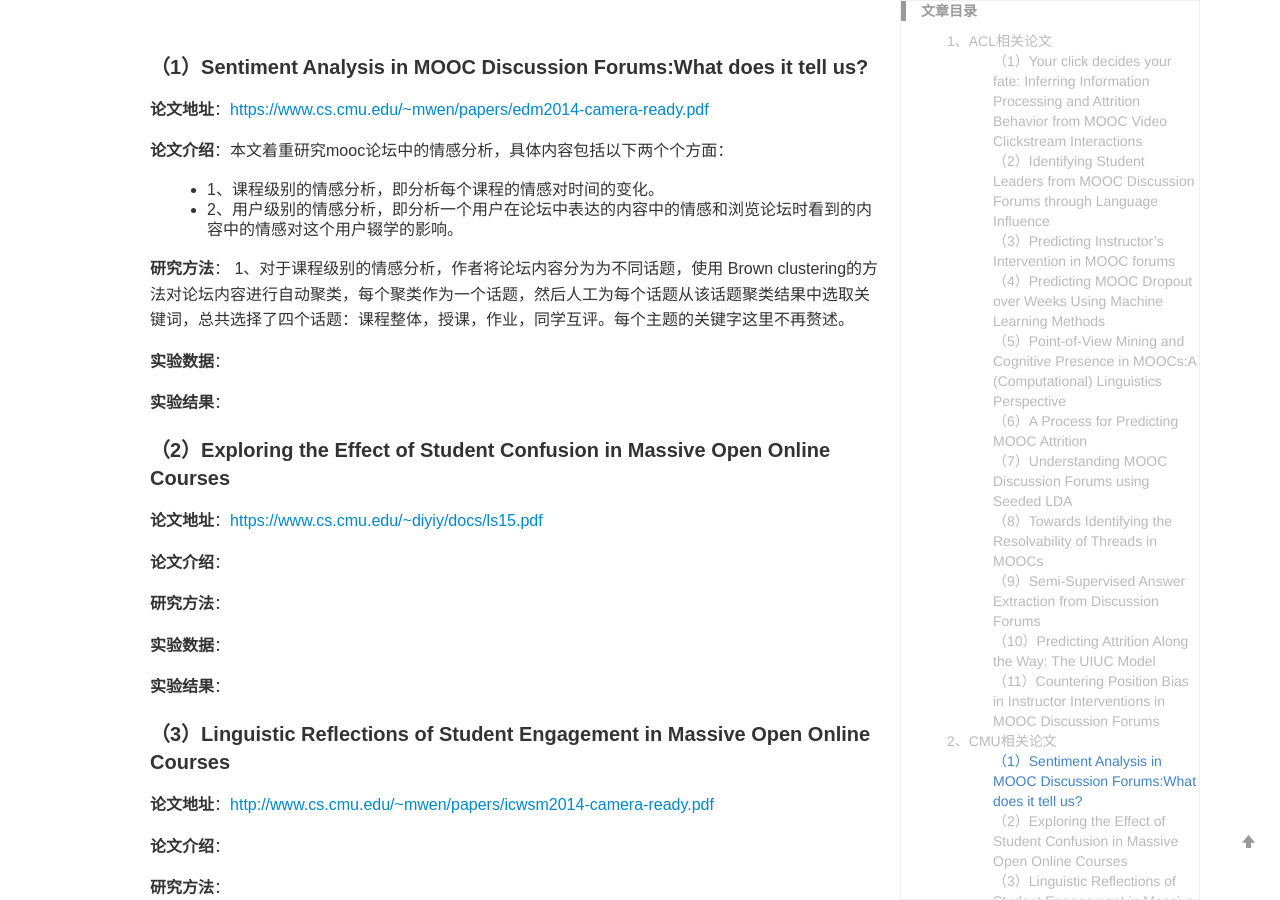
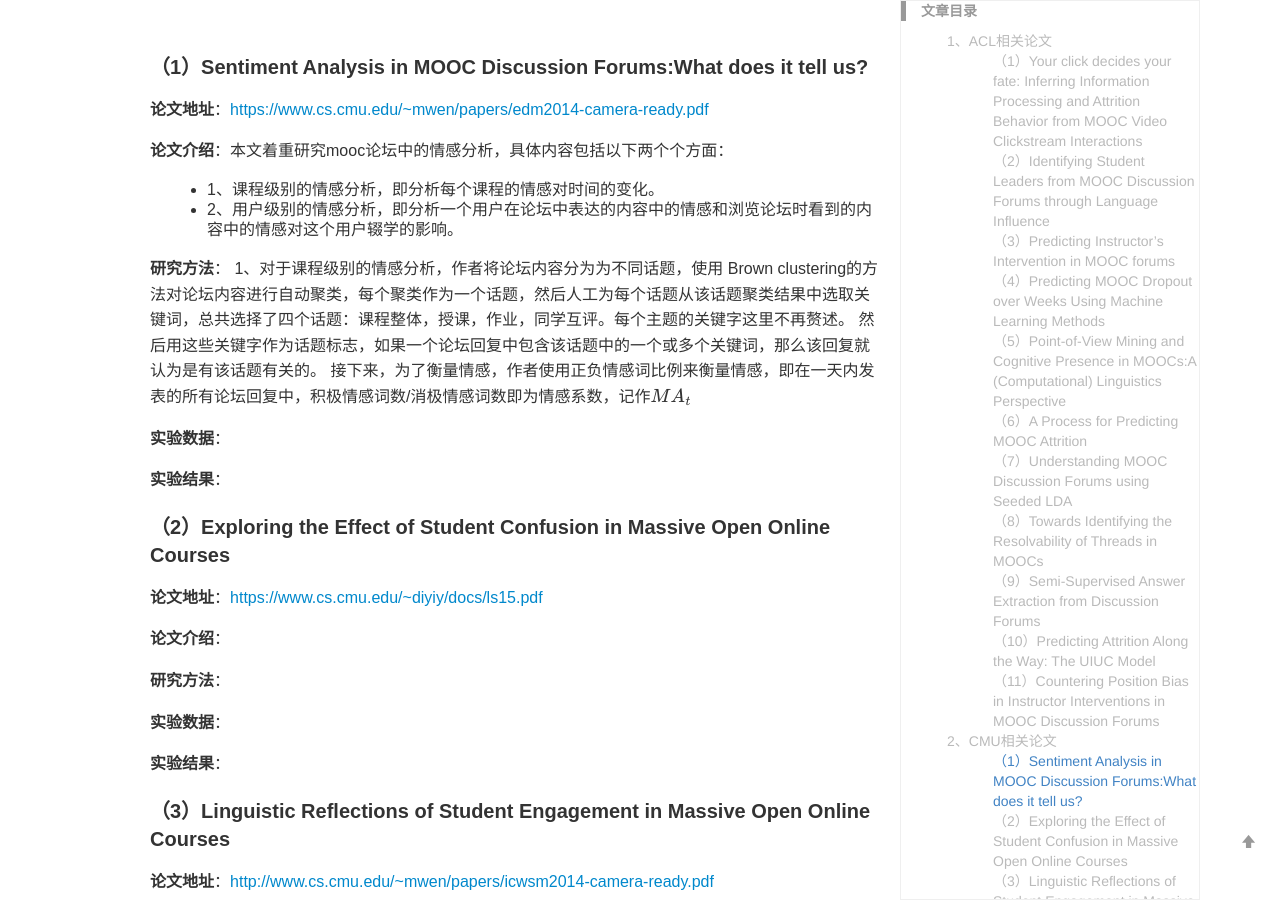
Before and after one commit to yuanmingchen/yuanmingchen.github.io, a Jekyll site: the page built from _posts/2019-04-19-online course nlp paper survey 2.md, in a window 1280 px wide and 900 px high, scrolled down 3072 px. Built offline with Jekyll 4.4.1, drawn with Linux system fonts in a browser that asks for light colours; formulas are drawn with MathJax 3; comment, search, counter and statistics services are not loaded.

Commit message:
Updates _posts/2019-04-19-online course nlp paper survey 2.md
Auto commit by GitBook Editor

```diff
--- a/_posts/2019-04-19-online course nlp paper survey 2.md
+++ b/_posts/2019-04-19-online course nlp paper survey 2.md
@@ -103,6 +103,8 @@ Proceedings of the 5th Workshop on Natural Language Processing Techniques for Ed
 
 **研究方法**：
 1、对于课程级别的情感分析，作者将论坛内容分为为不同话题，使用 Brown clustering的方法对论坛内容进行自动聚类，每个聚类作为一个话题，然后人工为每个话题从该话题聚类结果中选取关键词，总共选择了四个话题：课程整体，授课，作业，同学互评。每个主题的关键字这里不再赘述。
+然后用这些关键字作为话题标志，如果一个论坛回复中包含该话题中的一个或多个关键词，那么该回复就认为是有该话题有关的。
+接下来，为了衡量情感，作者使用正负情感词比例来衡量情感，即在一天内发表的所有论坛回复中，积极情感词数/消极情感词数即为情感系数，记作$MA_t$
 
 **实验数据**：
 
```
